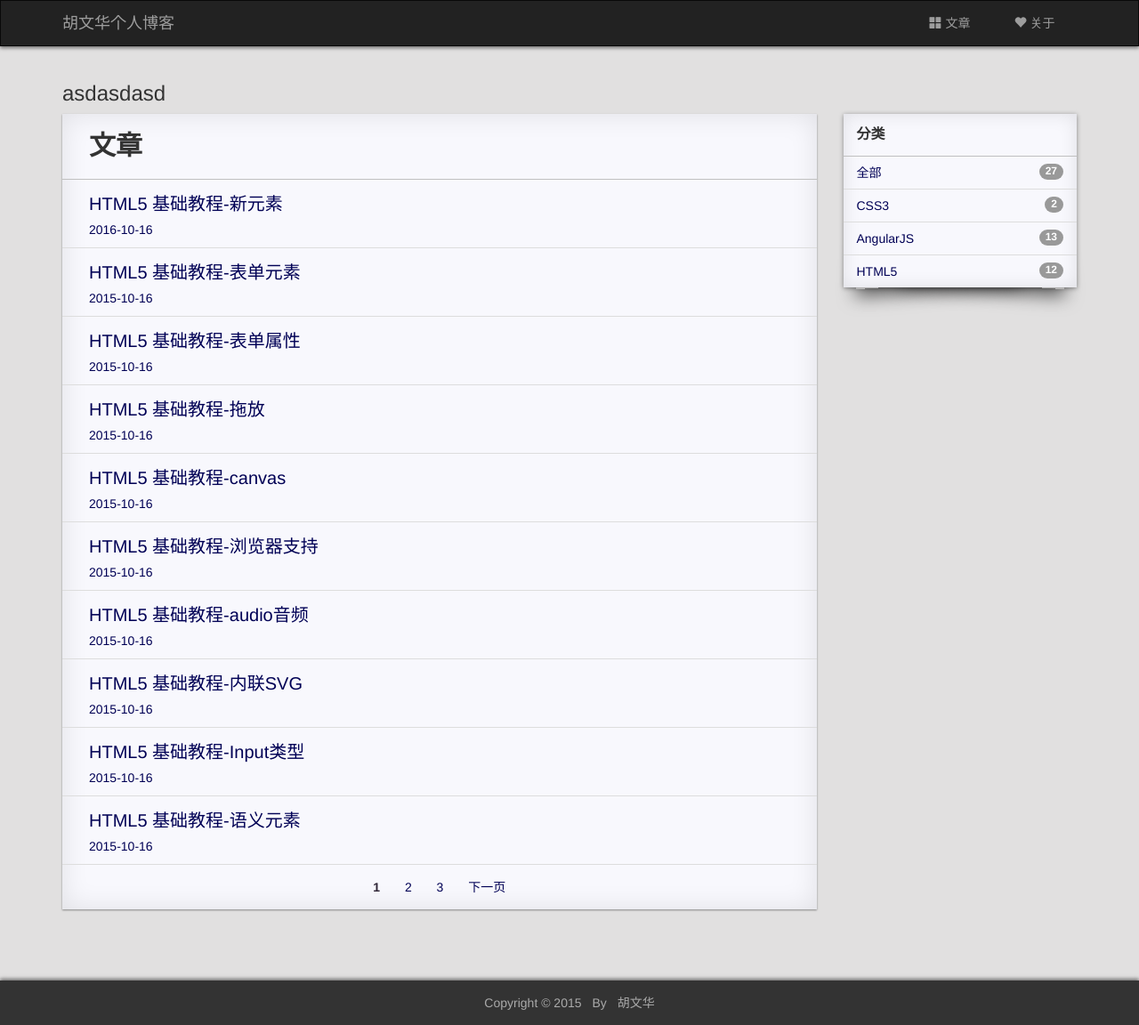
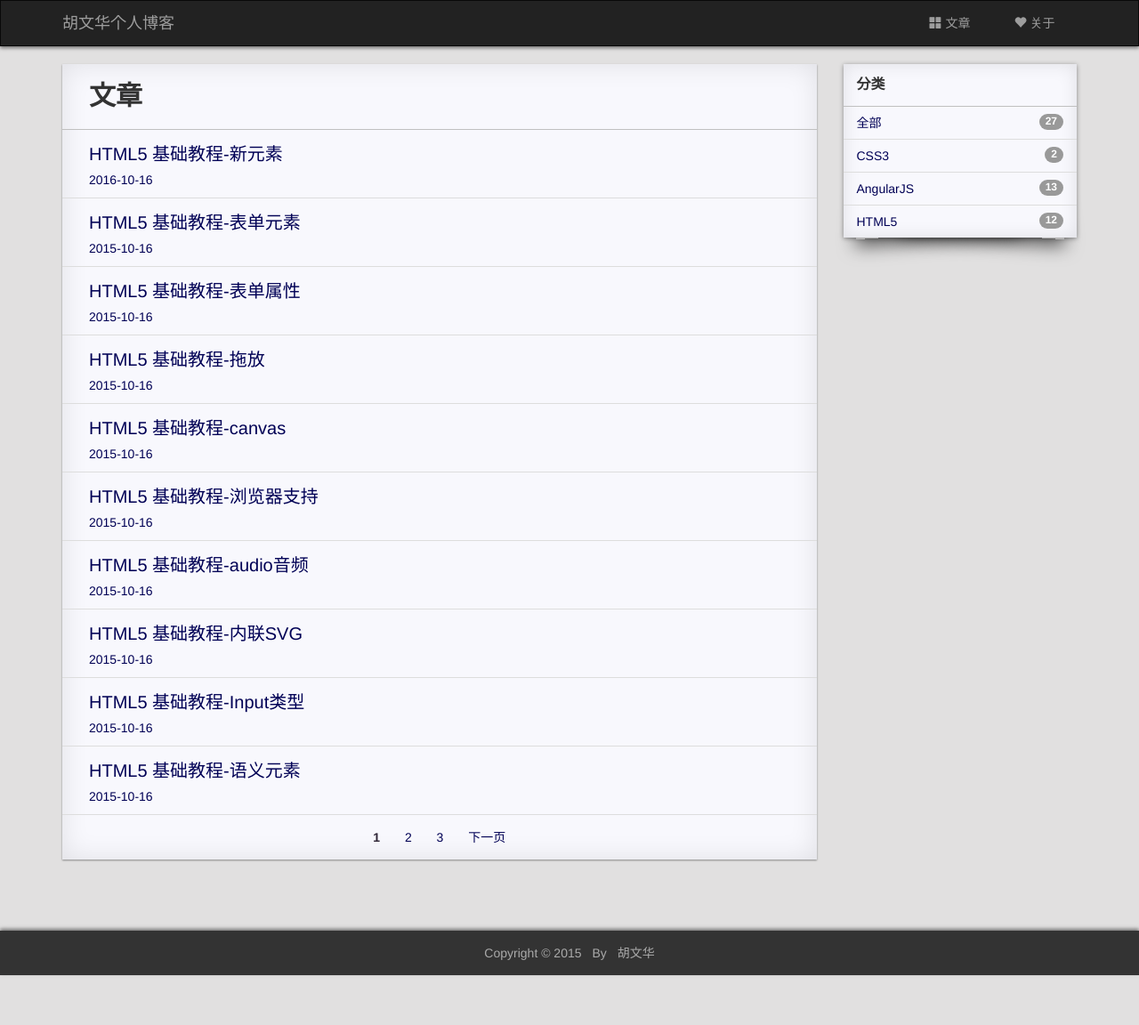
Before and after one commit to huwenhua/huwenhua.github.io, a Jekyll site: the page built from index.html, in a window 1280 px wide. Shown: the whole page at 89% size. Built offline with Jekyll 4.4.1, drawn with Linux system fonts in a browser that asks for light colours; nearby versions of some CDN libraries; the list of posts is cut into pages by our own code; comment, search, counter and statistics services are not loaded; a style sheet for code colours, icons or effects is not loaded; after the commit the page ends 1096 px from its top, so only the background shows below that.

Commit message:
Update default.html

```diff
--- a/_layouts/default.html
+++ b/_layouts/default.html
@@ -10,7 +10,6 @@
 
 
     <div id="main" class="container main">
-    	<h3>asdasdasd</h3>
       {{ content }}
     </div>
 
```
